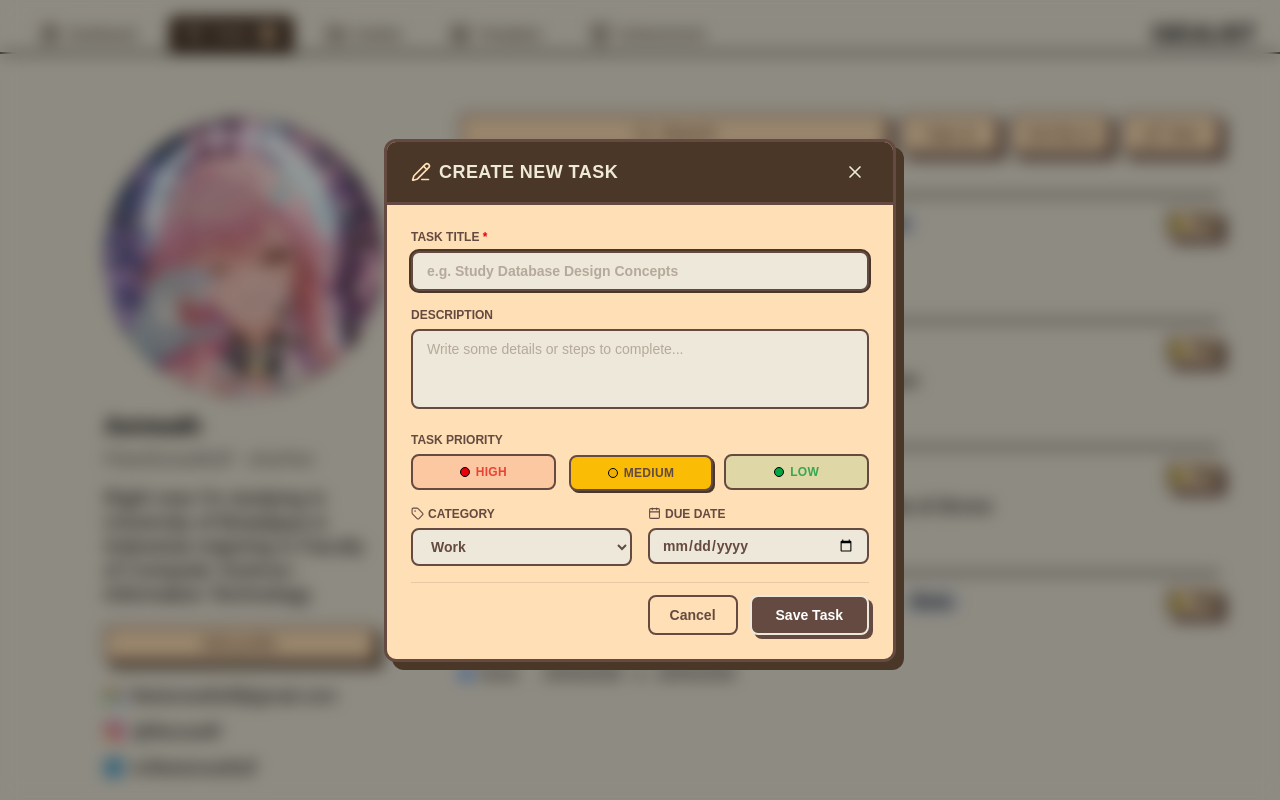
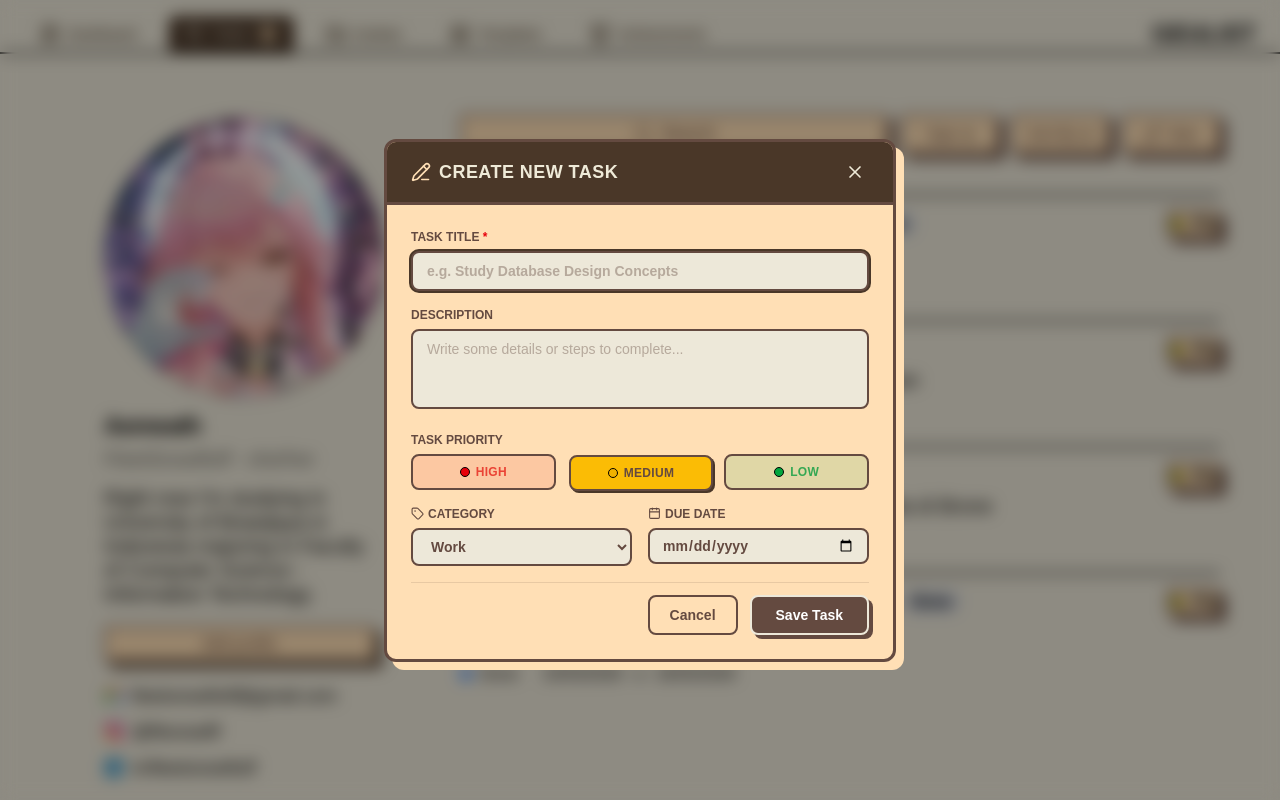
Before and after one commit to jasonenkristo123/DDAP-Project, a Next.js app: page /todos in a window 1280 px wide. Both pictures are taken after a click on the element "New". Shown: the top 800 px of the page. Built offline with nearby package versions, Linux system fonts and the light colour scheme.

Commit message:
fix: new modal shadow

```diff
--- a/src/components/shared/search-section.tsx
+++ b/src/components/shared/search-section.tsx
@@ -370,7 +370,7 @@ export default function SearchSection({
       {isNew && (
         <div className="fixed inset-0 bg-black/40 backdrop-blur-sm z-100 flex items-center justify-center p-4">
           <div
-            className="bg-boldcream border-[3px] border-brownbold rounded-xl shadow-[8px_8px_0px_0px_#4A3728] max-w-lg w-full overflow-hidden flex flex-col relative animate-in fade-in zoom-in-95 duration-200"
+            className="bg-boldcream border-[3px] border-brownbold rounded-xl shadow-[8px_8px_0px_0px_#ffdfb5] max-w-lg w-full overflow-hidden flex flex-col relative animate-in fade-in zoom-in-95 duration-200"
             onClick={(e) => e.stopPropagation()}
           >
             <div className="bg-[#4A3728] text-[#EFEAD8] px-6 py-4 flex justify-between items-center border-b-[3px] border-brownbold">
@@ -661,7 +661,7 @@ export default function SearchSection({
                   <button
                     type="submit"
                     disabled={isSubmitting}
-                    className="px-6 py-2 bg-brownbold text-white font-bold text-sm rounded-lg border-2 border-background-cream shadow-[4px_4px_0px_0px_#644a40] hover:translate-x-px hover:translate-y-px hover:shadow-[3px_3px_0px_0px_#644a40] active:translate-x-[4px] active:translate-y-[4px] active:shadow-none disabled:opacity-50 transition-all cursor-pointer flex items-center justify-center gap-2"
+                    className="px-6 py-2 bg-brownbold text-white font-bold text-sm rounded-lg border-2 border-background-cream shadow-[4px_4px_0px_0px_#644a40] hover:translate-x-px hover:translate-y-px hover:shadow-none active:translate-x-[4px] active:translate-y-[4px] active:shadow-none disabled:opacity-50 transition-all cursor-pointer flex items-center justify-center gap-2"
                   >
                     {isSubmitting ? "Saving..." : "Save Template"}
                   </button>
```
